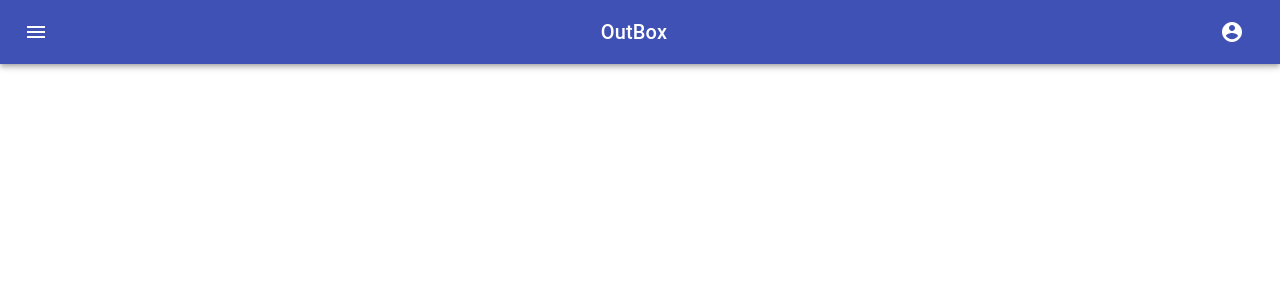
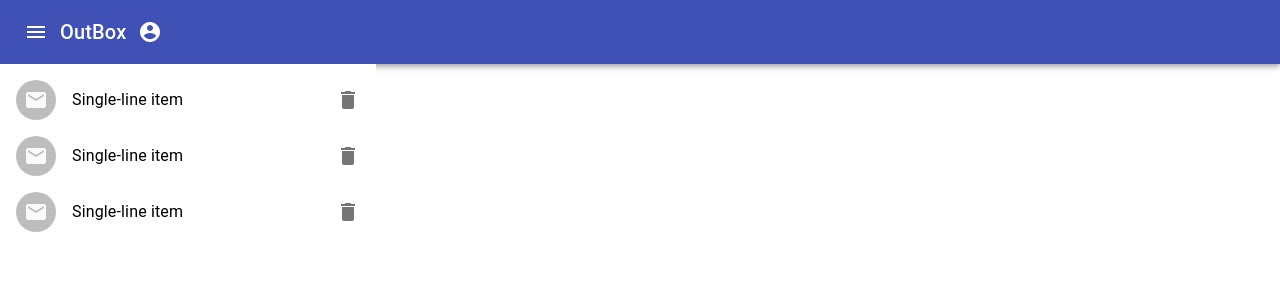
Before and after one commit to thavythach/OutBox, a React (Create React App) app in the folder outbox/: page / in a window 1280 px wide. Shown: the top 300 px of the page. Built offline with nearby package versions, Linux system fonts and the light colour scheme.

Commit message:
changed menuappbar function to a class

```diff
--- a/outbox/src/App.js
+++ b/outbox/src/App.js
@@ -3,6 +3,7 @@ import './App.css';
 
 import MenuAppBar from './components/menuappbar/menuappbar.component.jsx'
 import ObDrawer from './components/obDrawer/obDrawer.component.jsx';
+import EmailList from './components/list/list.component.jsx';
 
 class App extends Component {
 
@@ -20,7 +21,11 @@ class App extends Component {
     return(
       <div className="App">
 
-       <MenuAppBar color={this.state.color}></MenuAppBar>
+       <MenuAppBar color={this.state.color}>
+
+       </MenuAppBar>
+       <EmailList></EmailList>
+
       </div>
     );
   }
--- /dev/null
+++ b/outbox/src/components/list/list.component.jsx
@@ -0,0 +1,73 @@
+import React from "react";
+import { makeStyles } from "@material-ui/core/styles";
+import List from "@material-ui/core/List";
+import ListItem from "@material-ui/core/ListItem";
+import ListItemAvatar from "@material-ui/core/ListItemAvatar";
+import ListItemSecondaryAction from "@material-ui/core/ListItemSecondaryAction";
+import ListItemText from "@material-ui/core/ListItemText";
+import Avatar from "@material-ui/core/Avatar";
+import IconButton from "@material-ui/core/IconButton";
+import Grid from "@material-ui/core/Grid";
+import DeleteIcon from "@material-ui/icons/Delete";
+import EmailIcon from "@material-ui/icons/Email";
+
+const useStyles = makeStyles(theme => ({
+  root: {
+    flexGrow: 1,
+    maxWidth: 752,
+    alignItems: 'center',
+  },
+  demo: {
+    backgroundColor: theme.palette.background.paper,
+    alignItems: 'center',
+
+  },
+  title: {
+    margin: theme.spacing(4, 0, 2),
+    alignItems: 'center',
+
+  }
+}));
+
+function generate(element) {
+  return [0, 1, 2].map(value =>
+    React.cloneElement(element, {
+      key: value
+    })
+  );
+}
+
+export default function InteractiveList() {
+  const classes = useStyles();
+  const [dense] = React.useState(false);
+  const [secondary] = React.useState(false);
+
+  return (
+    <div className={classes.root}>
+      <Grid item xs={12} md={6}>
+        <div className={classes.demo}>
+          <List dense={dense}>
+            {generate(
+              <ListItem>
+                <ListItemAvatar>
+                  <Avatar>
+                    <EmailIcon />
+                  </Avatar>
+                </ListItemAvatar>
+                <ListItemText
+                  primary="Single-line item"
+                  secondary={secondary ? "Secondary text" : null}
+                />
+                <ListItemSecondaryAction>
+                  <IconButton edge="end" aria-label="delete">
+                    <DeleteIcon />
+                  </IconButton>
+                </ListItemSecondaryAction>
+              </ListItem>
+            )}
+          </List>
+        </div>
+      </Grid>
+    </div>
+  );
+}
--- a/outbox/src/components/menuappbar/menuappbar.component.jsx
+++ b/outbox/src/components/menuappbar/menuappbar.component.jsx
@@ -4,76 +4,82 @@ import AppBar from '@material-ui/core/AppBar';
 import Toolbar from '@material-ui/core/Toolbar';
 import Typography from '@material-ui/core/Typography';
 import IconButton from '@material-ui/core/IconButton';
-import MenuIcon from '@material-ui/icons/Menu';
 import AccountCircle from '@material-ui/icons/AccountCircle';
-// import Switch from '@material-ui/core/Switch';
-// import FormControlLabel from '@material-ui/core/FormControlLabel';
-// import FormGroup from '@material-ui/core/FormGroup';
 import MenuItem from '@material-ui/core/MenuItem';
 import Menu from '@material-ui/core/Menu';
 import ObDrawer from '../obDrawer/obDrawer.component.jsx';
 
+// const useStyles = makeStyles(theme => ({
+//   root: {
+//     flexGrow: 1,
+//     color: props=>props.color
+//   },
+//   menuButton: {
+//     marginRight: theme.spacing(2),
+//   },
+//   title: {
+//     flexGrow: 1,
+//   },
+// }));
 
-const useStyles = makeStyles(theme => ({
+let styles = makeStyles(theme => ({
   root: {
     flexGrow: 1,
-    color: props=>props.color
-  },
-  menuButton: {
-    marginRight: theme.spacing(2),
   },
   title: {
-    flexGrow: 1,
-  },
+    flexGrow: 2,
+  }
 }));
 
-export default function MenuAppBar(props) {
-  const classes = useStyles(props);
-  const [auth, setAuth] = React.useState(true);
-  const [anchorEl, setAnchorEl] = React.useState(null);
-  const open = Boolean(anchorEl);
+export default class MenuAppBar extends React.Component {
 
-  // const handleChange = event => {
-  //   setAuth(event.target.checked);
-  // };
+  constructor() {
+    super();
+    this.state = {
+      auth: true,
+      anchorEl: false,
+      setAnchorEl: null,
 
-  const handleMenu = event => {
-    setAnchorEl(event.currentTarget);
+    }
+  }
+
+  handleMenu = event => {
+    this.setState({
+      setAnchorEl: event.currentTarget,
+      anchorEl: true,
+    })
+  };
+  handleClose = () => {
+    this.setState({
+      setAncherEl: null,
+      anchorEl: false,
+    });
   };
 
-  const handleClose = () => {
-    setAnchorEl(null);
-  };
-
+  render() {
+    const userStyles = styles
     return (
-    <div className={classes.root}>
-      {/* <FormGroup>
-        <FormControlLabel
-          control={<Switch checked={auth} onChange={handleChange} aria-label="login switch" />}
-          label={auth ? 'Logout' : 'Login'}
-        />
-      </FormGroup> */}
+      <div className={userStyles.root}>
         <AppBar position="static">
           <Toolbar>
-
           <ObDrawer/>
-          <Typography variant="h6" className={classes.title}>
+            <Typography variant="h6" className={userStyles.title}>
               OutBox
             </Typography>
-          {auth && (
+            {this.state.auth && (
               <div>
                 <IconButton
                   aria-label="account of current user"
                   aria-controls="menu-appbar"
                   aria-haspopup="true"
-                onClick={handleMenu}
+                  onClick={this.handleMenu}
                   color="inherit"
                 >
-                <AccountCircle />
+                  <AccountCircle/>
                 </IconButton>
                 <Menu
                   id="menu-appbar"
-                anchorEl={anchorEl}
+                  anchorEl={this.state.setAnchorEl}
                   anchorOrigin={{
                     vertical: 'top',
                     horizontal: 'right',
@@ -83,11 +89,11 @@ export default function MenuAppBar(props) {
                     vertical: 'top',
                     horizontal: 'right',
                   }}
-                open={open}
-                onClose={handleClose}
+                  open={Boolean(this.state.anchorEl)}
+                  onClose={this.handleClose}
                 >
-                <MenuItem onClick={handleClose}>Profile</MenuItem>
-                <MenuItem onClick={handleClose}>My account</MenuItem>
+                  <MenuItem onClick={this.handleClose}>Profile</MenuItem>
+                  <MenuItem onClick={this.handleClose}>My account</MenuItem>
                 </Menu>
               </div>
             )}
@@ -96,3 +102,4 @@ export default function MenuAppBar(props) {
       </div>
     );
   }
+}
```
Lines whose indentation alone changed are shown as unchanged.
